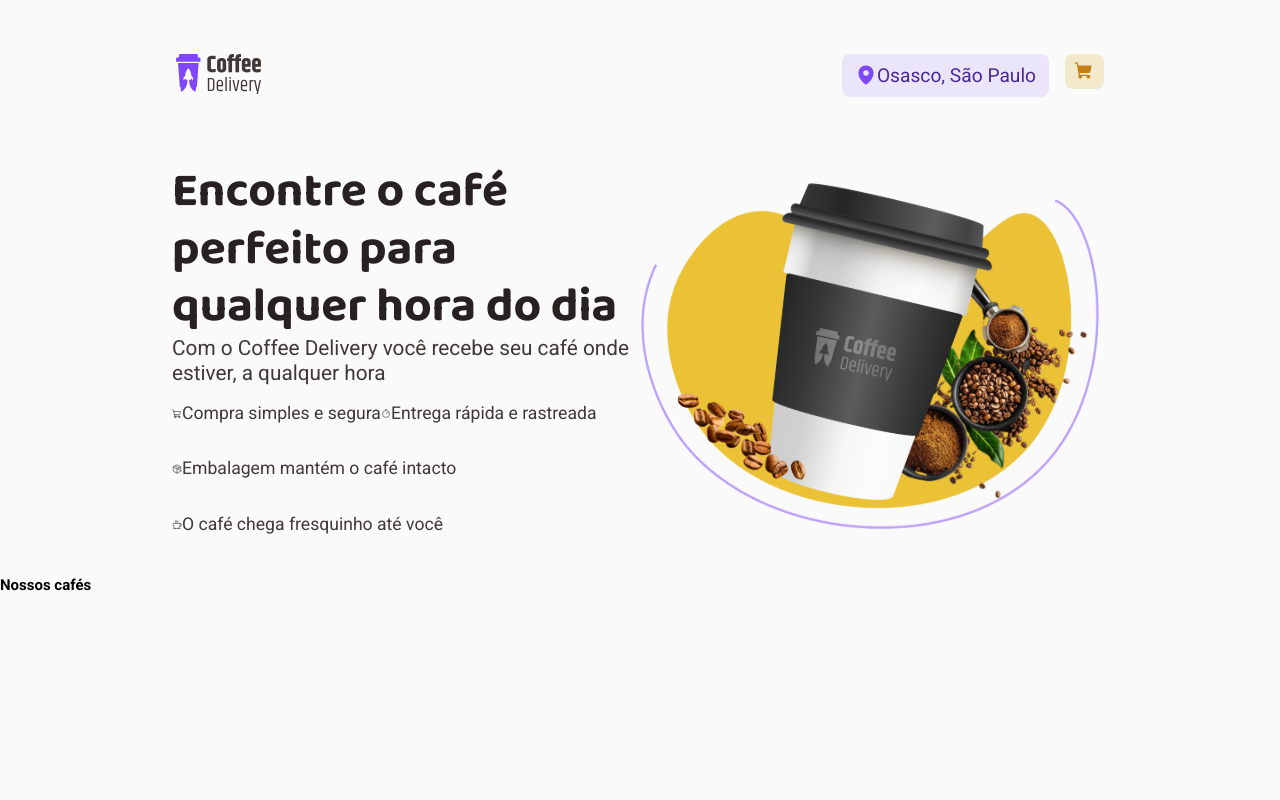
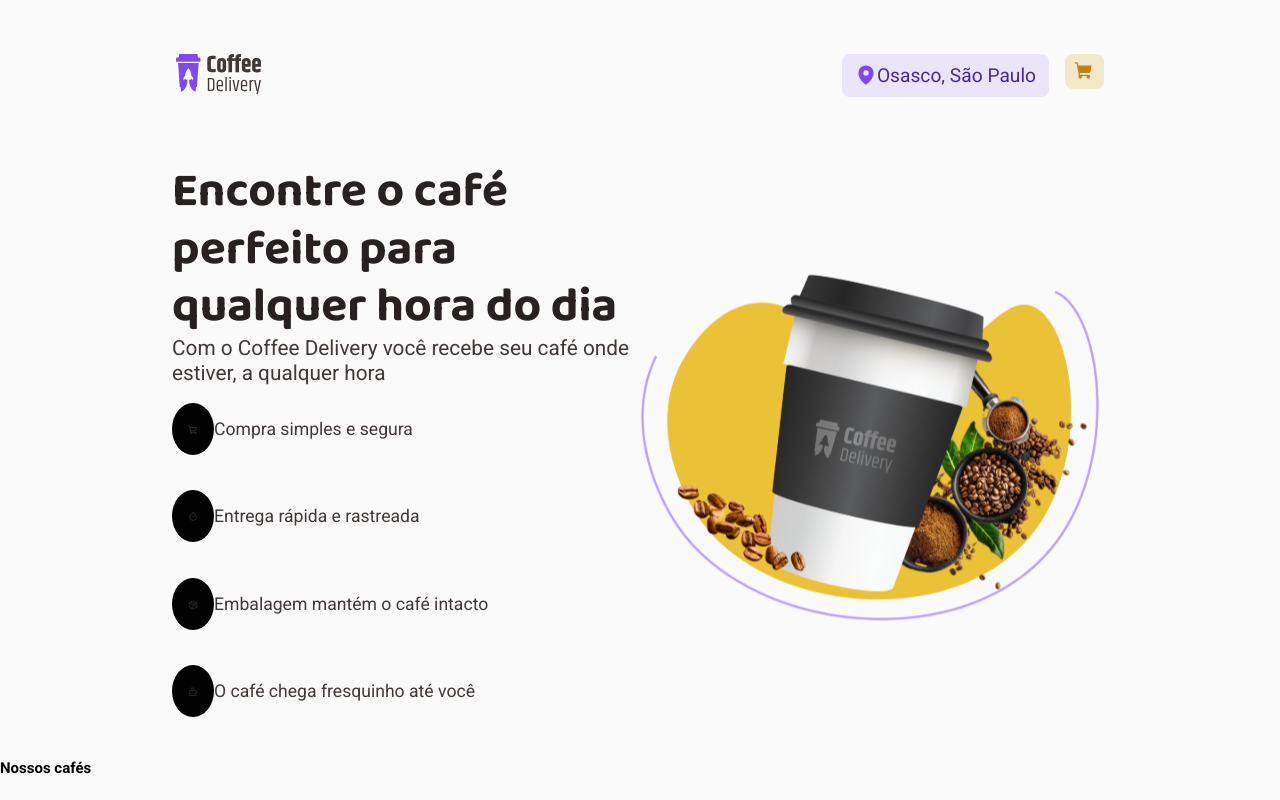
Before and after one commit to cauealb/projects-React, a React (Vite) app in the folder 05-coffe-delivey/: page / in a window 1280 px wide. Built offline with nearby package versions, Linux system fonts and the light colour scheme.

Commit message:
style: Começando as estilizações dos icons das especificações

```diff
--- a/05-coffe-delivey/src/Routes/Components/Hero/HeroStyle.ts
+++ b/05-coffe-delivey/src/Routes/Components/Hero/HeroStyle.ts
@@ -28,9 +28,23 @@ export const DivHeroInfosStyle = styled.div`
     }
 `;
 
+const colorsSpecification = {
+    'yellow-dark': '--yellow-500',
+    'yellow-light': '--yellow-300',
+    'gray-dark': '--gray-900',
+    'purple-dark': '--purple-800',
+} as const
+
 export const SpecificationDivStyle = styled.div`
     display: flex;
     flex-wrap: wrap;
     align-items: flex-end;
     font-size: 1.1rem;
+
+    & span {
+        border-radius: 50%;
+        display: inline-block;
+        background-color: black;
+        padding: 1rem;
+    }
 `;
```
